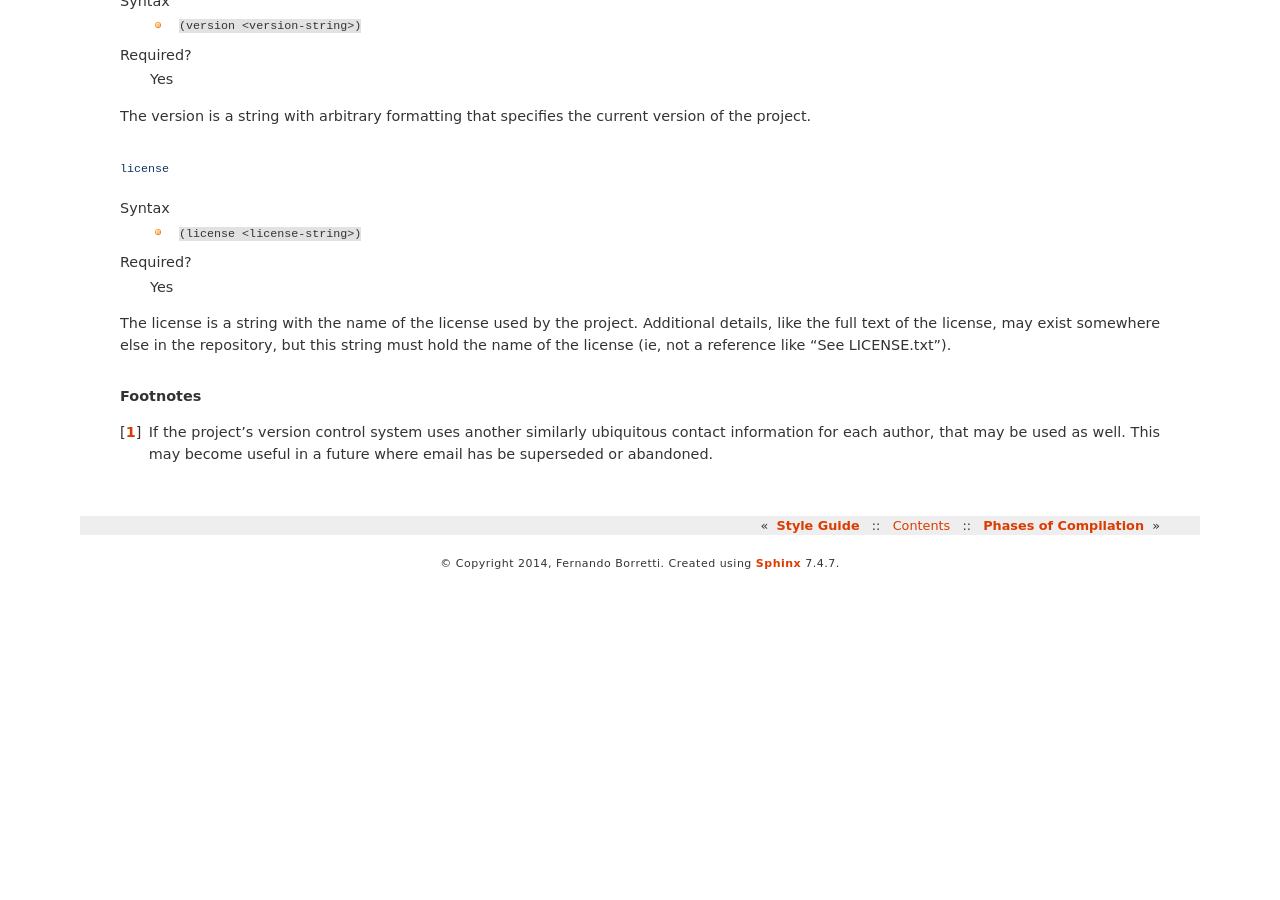
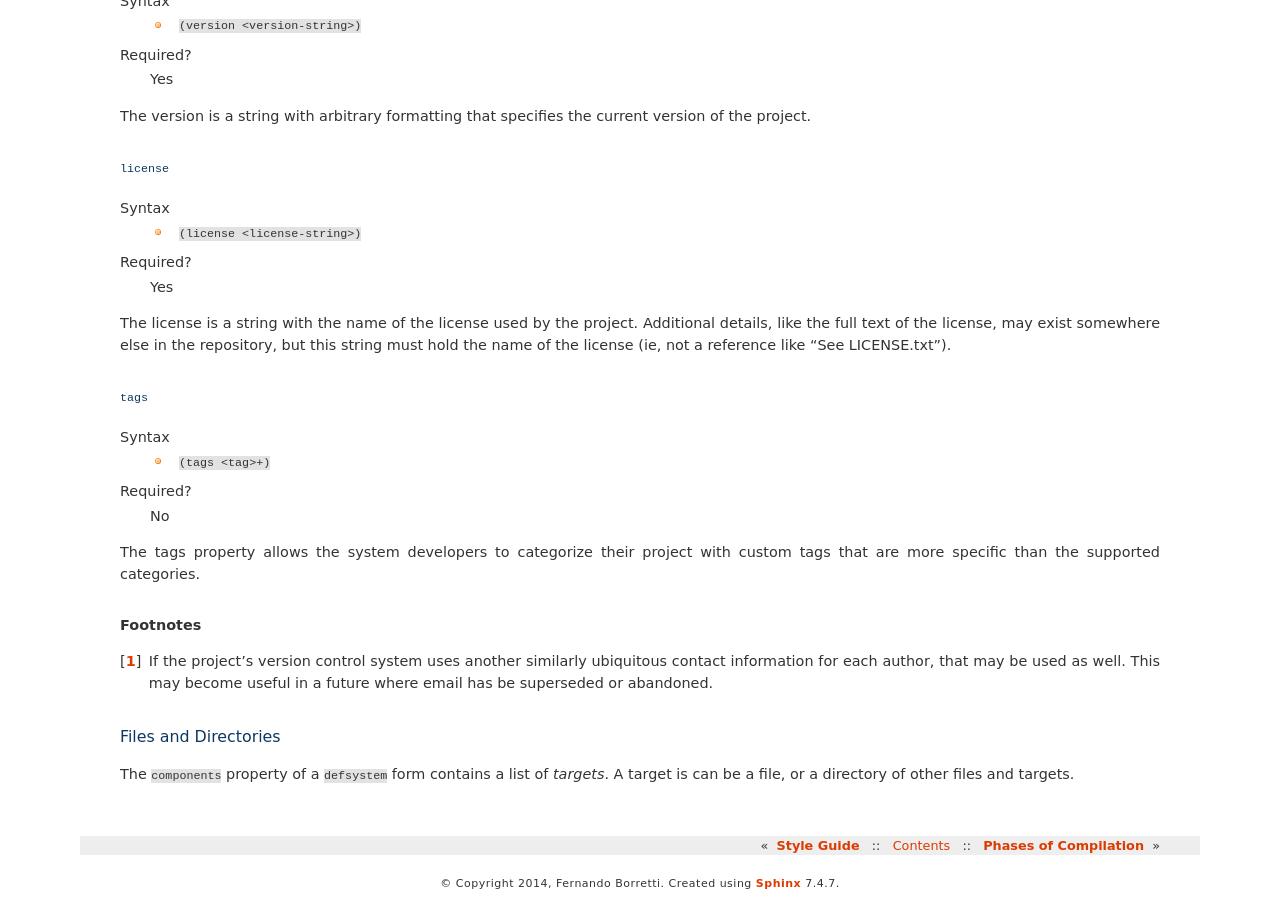
Before and after one commit to eudoxia0/corvus, a Sphinx documentation site: the page built from docs/systems.rst, in a window 1280 px wide and 900 px high, scrolled down 1053 px. Built offline with Sphinx 7.4.7, drawn with Linux system fonts in a browser that asks for light colours; formulas are drawn with MathJax 3; before the commit the page ends 1633 px from its top, so only the background shows below that.

Commit message:
Add docs on tags property in system definitions

```diff
--- a/docs/systems.rst
+++ b/docs/systems.rst
@@ -77,9 +77,25 @@ project. Additional details, like the full text of the license, may exist
 somewhere else in the repository, but this string must hold the name of the
 license (ie, not a reference like "See LICENSE.txt").
 
+:code:`tags`
+^^^^^^^^^^^^
+Syntax
+  * :code:`(tags <tag>+)`
+Required?
+  No
+
+The tags property allows the system developers to categorize their project with
+custom tags that are more specific than the supported categories.
+
 .. rubric:: Footnotes
 
 .. [#f1] If the project's version control system uses another similarly
          ubiquitous contact information for each author, that may be used as
          well. This may become useful in a future where email has be superseded
          or abandoned.
+
+Files and Directories
+---------------------
+
+The :code:`components` property of a :code:`defsystem` form contains a list of
+*targets*. A target is can be a file, or a directory of other files and targets.
```
